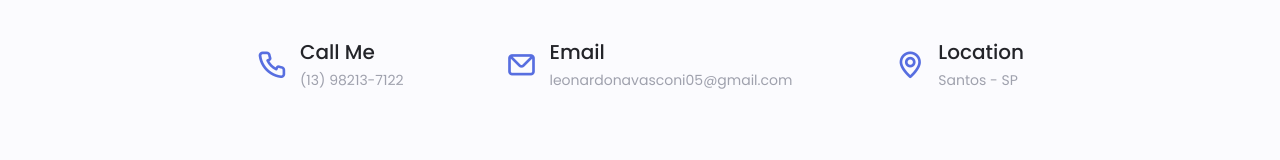
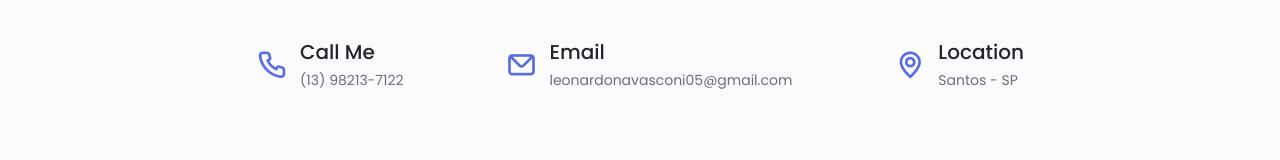
Before and after one commit to leonavasconi/leonavasconi, a plain HTML site: page index.html in a window 1280 px wide. Shown: the part 3640-3800 px from the top of the page. Drawn offline with nearby package versions, Linux system fonts and the light colour scheme.

Commit message:
Update index.html

```diff
--- a/index.html
+++ b/index.html
@@ -610,7 +610,14 @@
                         <i class="uil uil-phone contact__icon"></i>
                         <div>
                             <h3 class="contact__title">Call Me</h3>
-                            <span class="contact__subtitle" id="phone">(13) 98213-7122</span>
+                          <style>
+  .contact__subtitle {
+    color: inherit; /* Mantém a cor padrão do texto do elemento pai */
+    text-decoration: none; /* Remove qualquer sublinhado padrão */
+  }
+</style>
+
+<span class="contact__subtitle" id="phone">(13) 98213-7122</span>
 
 <script>
   // Desativa a detecção automática de número de telefone
@@ -619,6 +626,7 @@
     return false;
   });
 </script>
+
 
                         </div>
                     </div>
```
